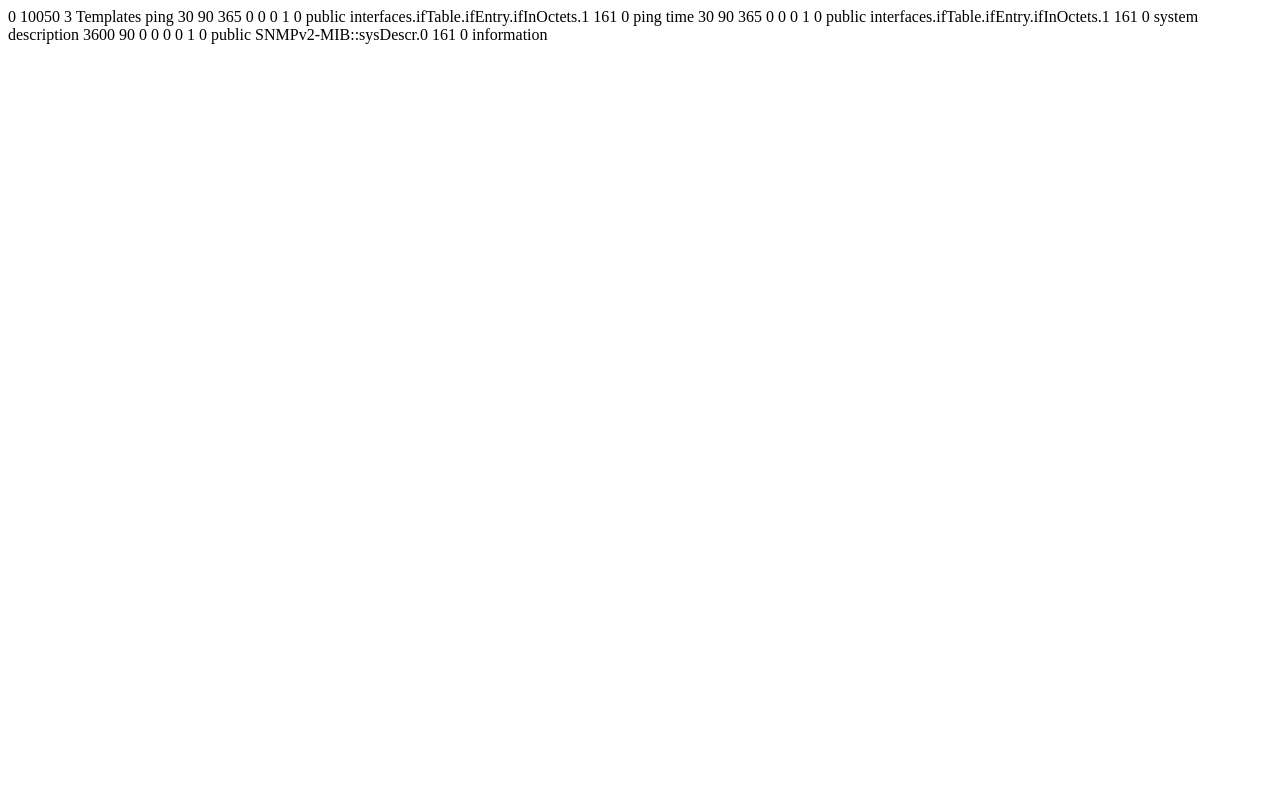
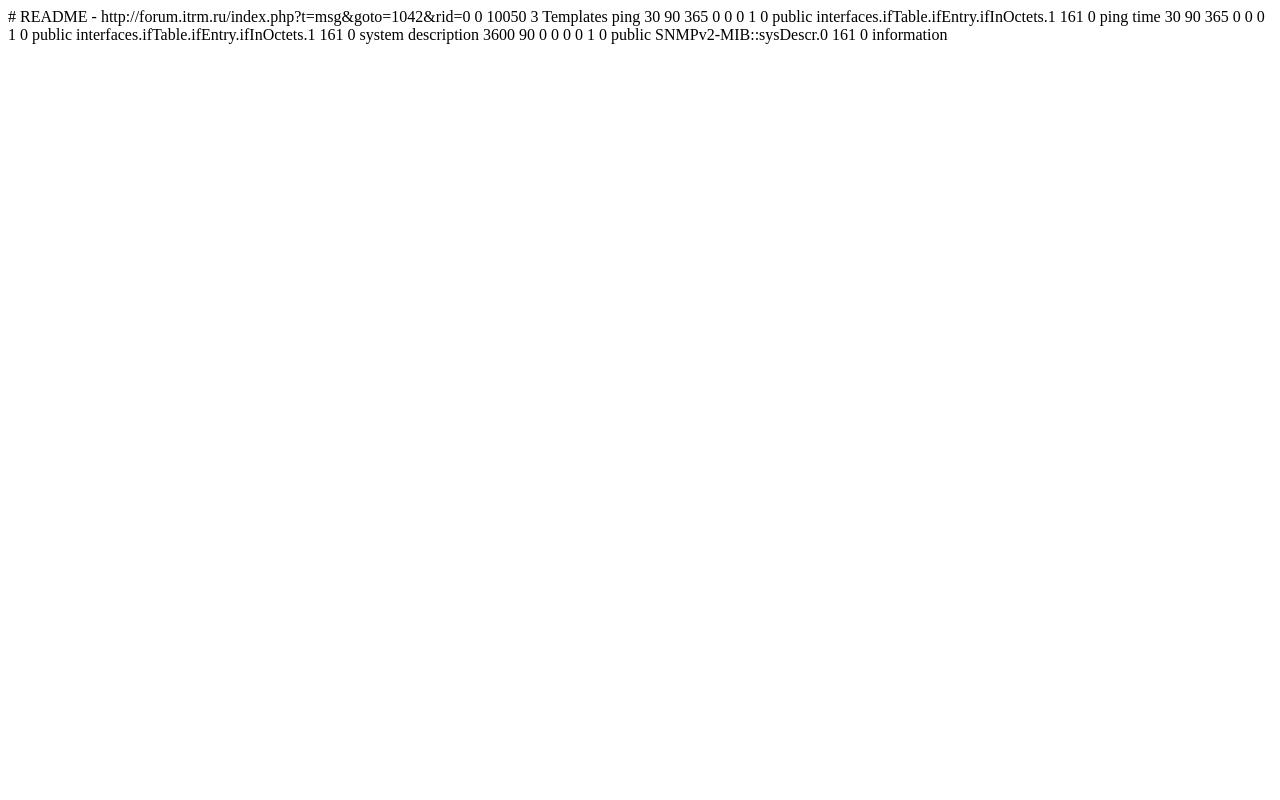
Before and after one commit to stillru/PersonalPakage, a PHP site: page /create-template-catalyst.php in a window 1280 px wide. Run offline with PHP 8.4, Linux system fonts and the light colour scheme.

Commit message:
README - http://forum.itrm.ru/index.php?t=msg&goto=1042&rid=0

```diff
--- a/Zabbix/create-template-catalyst.php
+++ b/Zabbix/create-template-catalyst.php
@@ -1,4 +1,5 @@
 #!/usr/bin/php
+# README - http://forum.itrm.ru/index.php?t=msg&goto=1042&rid=0
 <?php
 // vim: set foldmethod=indent:
 
```
